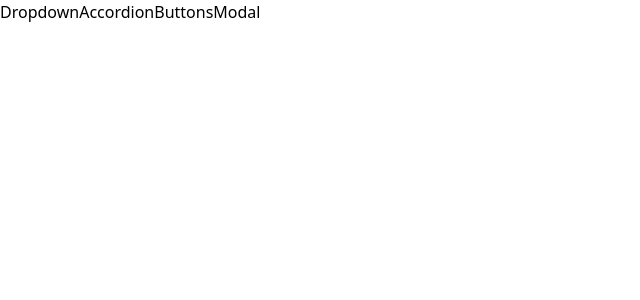
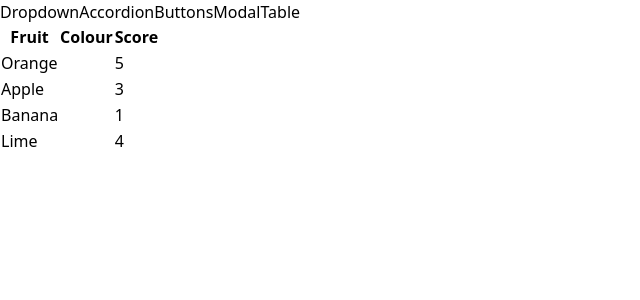
Before and after one commit to numberwang55/comps-vite, a React (Vite) app: page /table in a window 1280 px wide. Shown: the top 300 px of the page, without its empty margins (0-640 px from the left). Built offline with nearby package versions, Linux system fonts and the light colour scheme.

Commit message:
Feat: Table page and component

```diff
--- a/src/App.jsx
+++ b/src/App.jsx
@@ -4,6 +4,7 @@
 import Sidebar from "./components/Sidebar";
 import ButtonPage from "./pages/ButtonPage";
 import ModalPage from "./pages/ModalPage";
+import TablePage from "./pages/TablePage";
 
 export default function App() {
   return (
@@ -22,6 +23,9 @@
         <Route path="/modal">
           <ModalPage/>
         </Route>
+        <Route path="/table">
+          <TablePage/>
+        </Route>
       </div>
     </div>
   );
--- a/src/components/Sidebar.jsx
+++ b/src/components/Sidebar.jsx
@@ -6,6 +6,7 @@
     { label: "Accordion", path: "/accordion" },
     { label: "Buttons", path: "/buttons" },
     { label: "Modal", path: "/modal" },
+    { label: "Table", path: "/table" },
   ];
 
   const renderedLinks = links.map((link) => {
--- /dev/null
+++ b/src/components/Table.jsx
@@ -0,0 +1,24 @@
+export default function Table({ data }) {
+  const renderedRows = data.map((fruit) => {
+    return (
+      <tr className="border-b" key={fruit.name}>
+        <td className="p-3">{fruit.name}</td>
+        <td className="p-3"><div className={`p-3 m-2 ${fruit.colour}`}></div></td>
+        <td className="p-3">{fruit.score}</td>
+      </tr>
+    );
+  });
+
+  return (
+    <table className="table-auto border-spacing-2">
+      <thead>
+        <tr className="border-b-2">
+          <th>Fruit</th>
+          <th>Colour</th>
+          <th>Score</th>
+        </tr>
+      </thead>
+      <tbody>{renderedRows}</tbody>
+    </table>
+  );
+}
--- /dev/null
+++ b/src/pages/TablePage.jsx
@@ -0,0 +1,13 @@
+import Table from "../components/Table";
+
+export default function TablePage() {
+
+    const data = [
+        { name: "Orange", colour: "bg-orange-500", score: 5 },
+        { name: "Apple", colour: "bg-red-500", score: 3 },
+        { name: "Banana", colour: "bg-yellow-500", score: 1 },
+        { name: "Lime", colour: "bg-green-500", score: 4 },
+    ]
+
+    return <div><Table data={data}/></div>
+}
```
